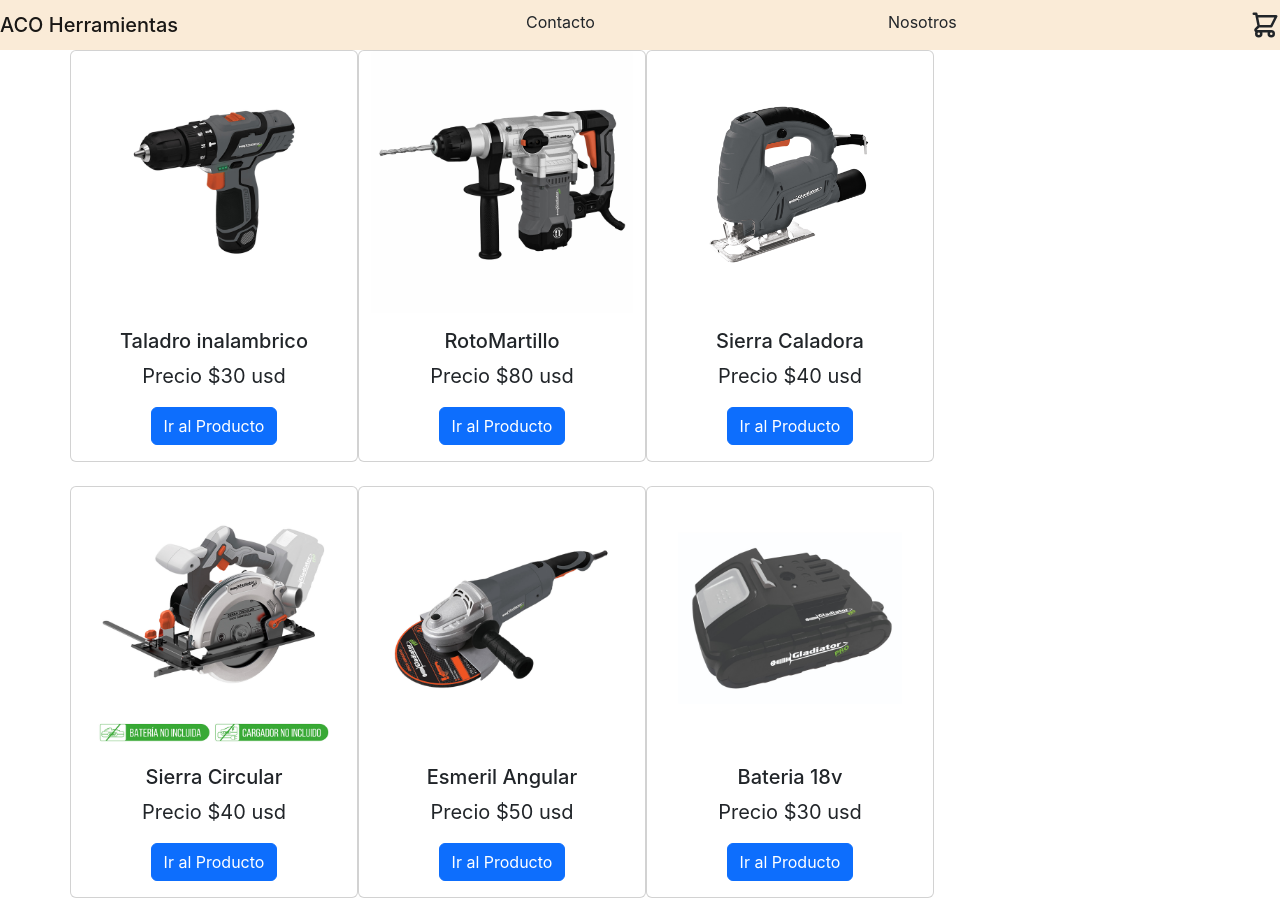
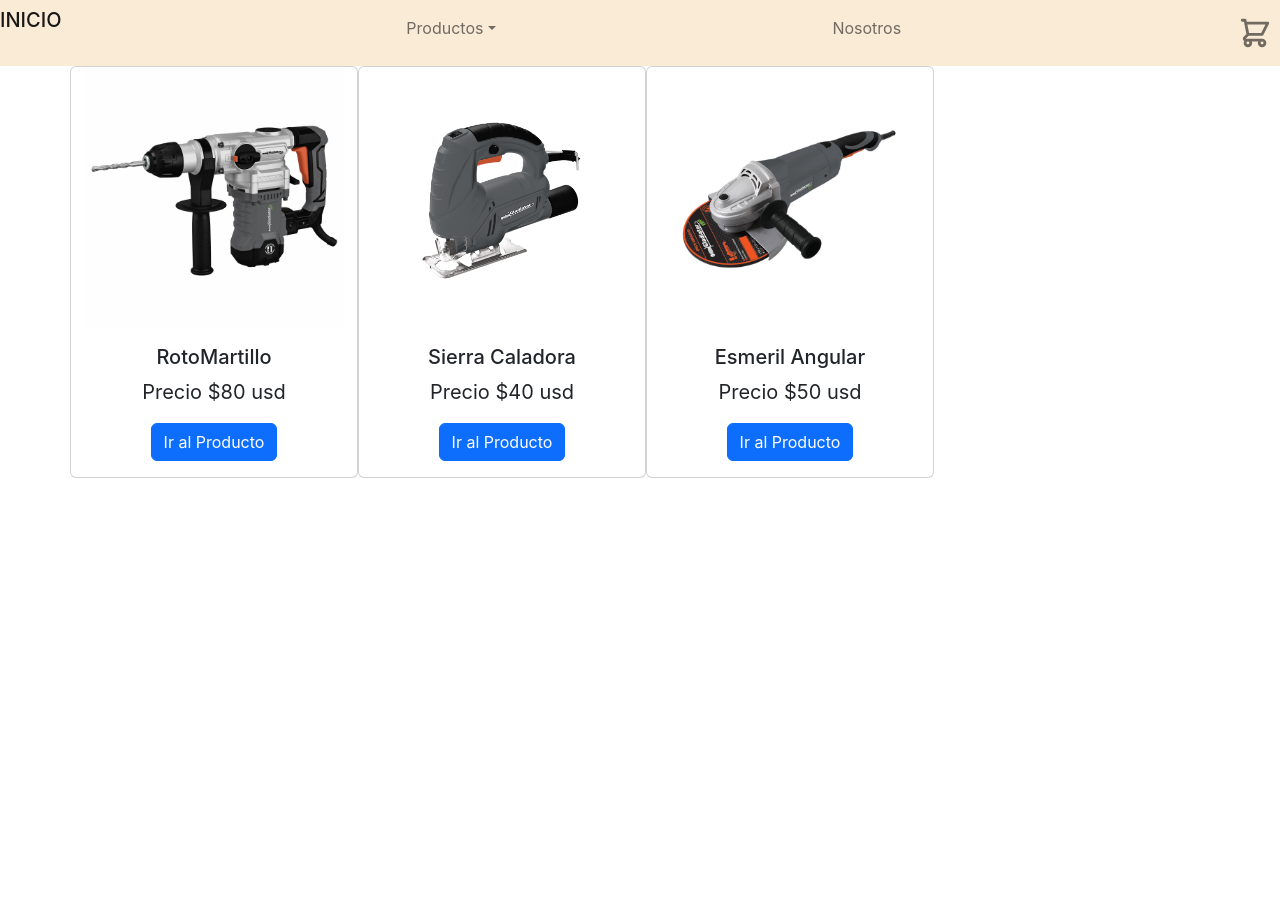
Before and after one commit to gomit0/aco-app, a React (Create React App) app: page /categoria/cableado in a window 1280 px wide. After the commit the page ends 800 px from the top, so only its background shows below. Built offline with nearby package versions, Linux system fonts and the light colour scheme.

Commit message:
v0.9012
se agregan categorias

```diff
--- a/src/App.js
+++ b/src/App.js
@@ -11,7 +11,7 @@ function App() {
       <Routes>
         <Route exact path='/' element={<ItemListContainer />} />
         <Route exact path='/item/:id' element={<ItemDetailsConteiner />} />
-        <Route path='/categoria/:categoria' element={<ItemListContainer/>}/>
+        <Route path='/categoria/:category' element={<ItemListContainer/>}/>
       </Routes>
     </BrowserRouter>
 
--- a/src/api.js
+++ b/src/api.js
@@ -2,7 +2,7 @@ const product = [
     {
       "id":1,
       "nombre":"Taladro inalambrico",
-      "categoria":"inalambrico",
+      "category":"inalambrico",
       "descripcion":"KIT TALADRO INALAMBRICO 10MM 12V 2BAT TP 810/12 K2",
       "precio":30,
       "imagen":"../img/herramientas/taladros/051848.jpg"
@@ -10,7 +10,7 @@ const product = [
     {
       "id":2,
       "nombre":"RotoMartillo",
-      "categoria":"cableado",
+      "category":"cableado",
       "descripcion":"ROTOMARTILLO SDS PLUS 1500W 6 J RM 932M/25 K",
       "precio":80,
       "imagen":"../img/herramientas/taladros/055058.jpg"
@@ -18,7 +18,7 @@ const product = [
     {
       "id":3,
       "nombre":"Sierra Caladora",
-      "categoria":"cableado",
+      "category":"cableado",
       "descripcion":"SIERRA CALADORA 400w SK 455/1",
       "precio":40,
       "imagen":"../img/herramientas/sierra/049402.jpg"
@@ -26,7 +26,7 @@ const product = [
     {
       "id":4,
       "nombre":"Sierra Circular",
-      "categoria":"inalambrico",
+      "category":"inalambrico",
       "descripcion":"SIERRA CIRCULAR 6 1/2'; 18v SIN BAT SC 807/18",
       "precio":40,
       "imagen":"../img/herramientas/sierra/054330.jpg"
@@ -34,7 +34,7 @@ const product = [
     {
       "id":5,
       "nombre":"Esmeril Angular",
-      "categoria":"cableado",
+      "category":"cableado",
       "descripcion":"ESMERIL ANGULAR 7'; 2300W AA 818/220",
       "precio":50,
       "imagen":"../img/herramientas/esmeril/053707.jpg"
@@ -42,7 +42,7 @@ const product = [
     {
       "id":6,
       "nombre":"Bateria 18v",
-      "categoria":"inalambrico",
+      "category":"inalambrico",
       "descripcion":"BATERIA GLADIATOR 1,5 AMPERES 18v BAT 818-1.5",
       "precio":30,
       "imagen":"../img/herramientas/baterias/053549.jpg"
--- a/src/components/CartWidget.css
+++ b/src/components/CartWidget.css
@@ -1,4 +1,4 @@
-.nav-link{
-    width: 30px;
-    height: 30px;
+.icono-carrito{
+    width: 50px;
+    height: 50px;
   }
--- a/src/components/CartWidget.js
+++ b/src/components/CartWidget.js
@@ -1,13 +1,13 @@
 import React from 'react'
 import { ShoppingCartIcon } from '@heroicons/react/outline'
 import './CartWidget.css'
-import { useNavigate } from "react-router-dom";
+import { Link } from "react-router-dom";
 
 const CartWidget=()=>{
-    const navigate = useNavigate();
-   return<a className="nav-link" onClick={() => navigate("/carrito")} href="/#">
+
+   return  <Link className="nav-link icono-carrito" to="/carrito" >
     <ShoppingCartIcon />
-    </a>
+    </Link>
 }
 
 export default CartWidget;
--- a/src/components/Item.js
+++ b/src/components/Item.js
@@ -1,16 +1,16 @@
 import React from "react";
-import { useNavigate } from "react-router-dom";
+import { Link } from "react-router-dom";
 
 
 const Item=({item})=>{
-    const navigate = useNavigate();
+
     return(
     <div className="card" style={{width: '18rem'}}>
         <img src={item.imagen} className="card-img-top" alt=""/>
         <div className="card-body">
             <h5 className="card-title">{item.nombre}</h5>
             <p className="card-text">Precio ${item.precio} usd</p>
-            <button className="btn btn-primary" onClick={() => navigate(`item/${item.id}`)}> Ir al Producto</button>
+            <Link className="btn btn-primary" to={`item/${item.id}`}>Ir al Producto</Link>
         </div>
     </div>)
 }
--- a/src/components/ItemList.js
+++ b/src/components/ItemList.js
@@ -1,9 +1,12 @@
 import Item from "./Item"
 
 const ItemList=({items})=>{
-    console.log(items)
+    console.log({items})
+
+
 
     return<div className="row row-cols-1 row-cols-md-2 g-4">
+
             {items.map((item)=> (
                 <Item key={item.id} item={item} />
             ))}
--- a/src/components/ItemListContainer.js
+++ b/src/components/ItemListContainer.js
@@ -10,7 +10,7 @@ const ItemListContainer=()=>{
         getProducts
         .then((response) => {
             if (category) {
-                setItems(response.find((product) => product.id === category)
+                setItems(response.filter((product) => product.category === category)
                 );
             } else {
                 setItems(response)
--- a/src/components/NavBar.css
+++ b/src/components/NavBar.css
@@ -1,3 +1,3 @@
 .navbar{
     background-color: antiquewhite;
-}
+    }
--- a/src/components/NavBar.js
+++ b/src/components/NavBar.js
@@ -1,14 +1,33 @@
 import CartWidget from "./CartWidget"
 import './NavBar.css'
-import { useNavigate } from "react-router-dom";
+import { Link } from "react-router-dom";
 
 export default function Navbar(){
-  const navigate = useNavigate();
 
-    return <nav className="navbar">
-    <a className="navbar-brand mb-0 h1" onClick={() => navigate("/")} href="/#">ACO Herramientas</a>
-    <a className="nav-link" onClick={() => navigate("/contacto")} href="/#">Contacto</a>
-    <a className="nav-link" onClick={() => navigate("/nosotros")} href="/#">Nosotros</a>
-    <CartWidget/>
+
+    return <nav className="navbar navbar-expand-lg navbar-light">
+
+      <ul className="navbar-nav justify-content-between w-100">
+        <li className="nav-item">
+          <Link className="navbar-brand mb-0 h1" to="/">INICIO</Link>
+        </li>
+        <li className="nav-item dropdown" >
+          <Link className="nav-link dropdown-toggle" to="#" id="navbarDropdownMenuLink" role="button" data-bs-toggle="dropdown" aria-expanded="false">
+            Productos
+          </Link>
+          <ul className="dropdown-menu" aria-labelledby="navbarDropdownMenuLink">
+            <li><Link className="dropdown-item" to="/">Todos</Link></li>
+            <li><Link className="dropdown-item" to="/categoria/cableado">Cableados</Link></li>
+            <li><Link className="dropdown-item" to="/categoria/inalambrico">Inalambricos</Link></li>
+          </ul>
+        </li>
+        <li className="nav-item">
+          <Link className="nav-link" to="/nosotros" >Nosotros</Link>
+        </li>
+        <li className="nav-item">
+          <CartWidget/>
+        </li>
+      </ul>
+
   </nav>
 }
```
